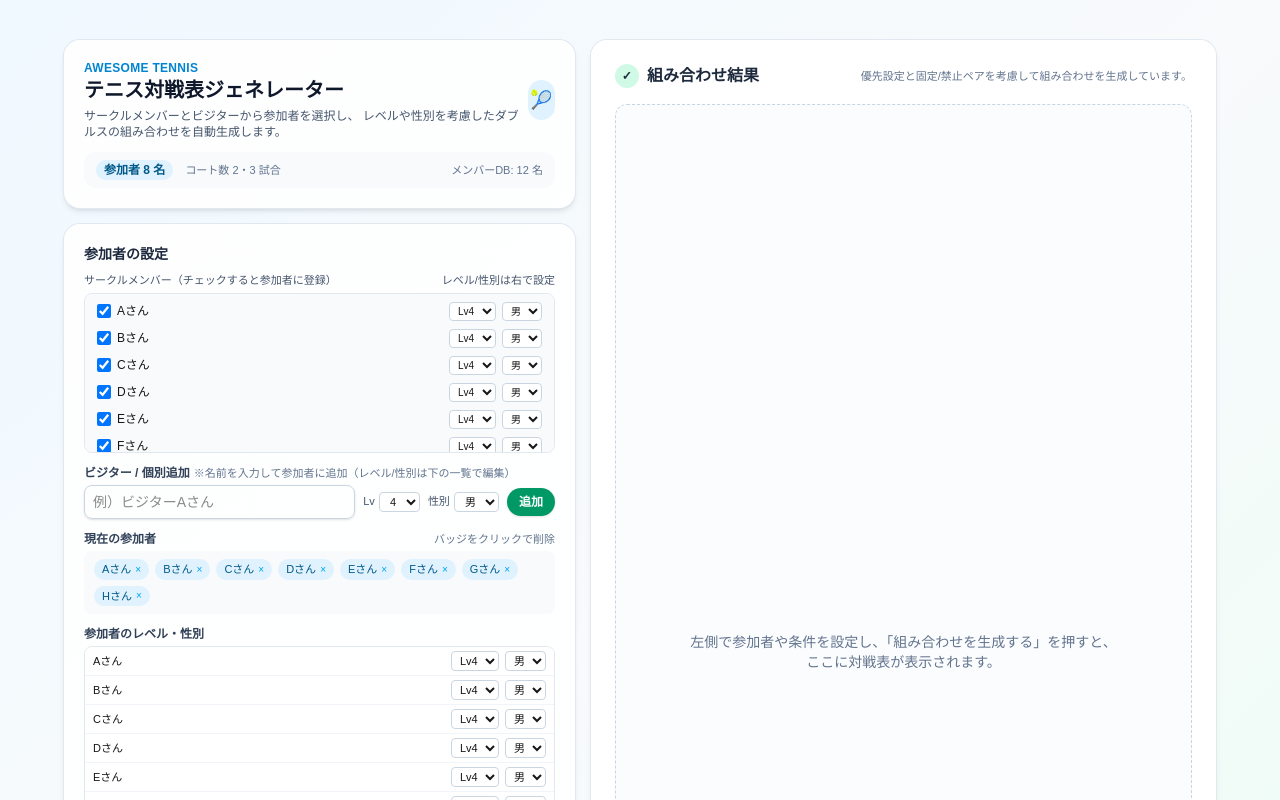
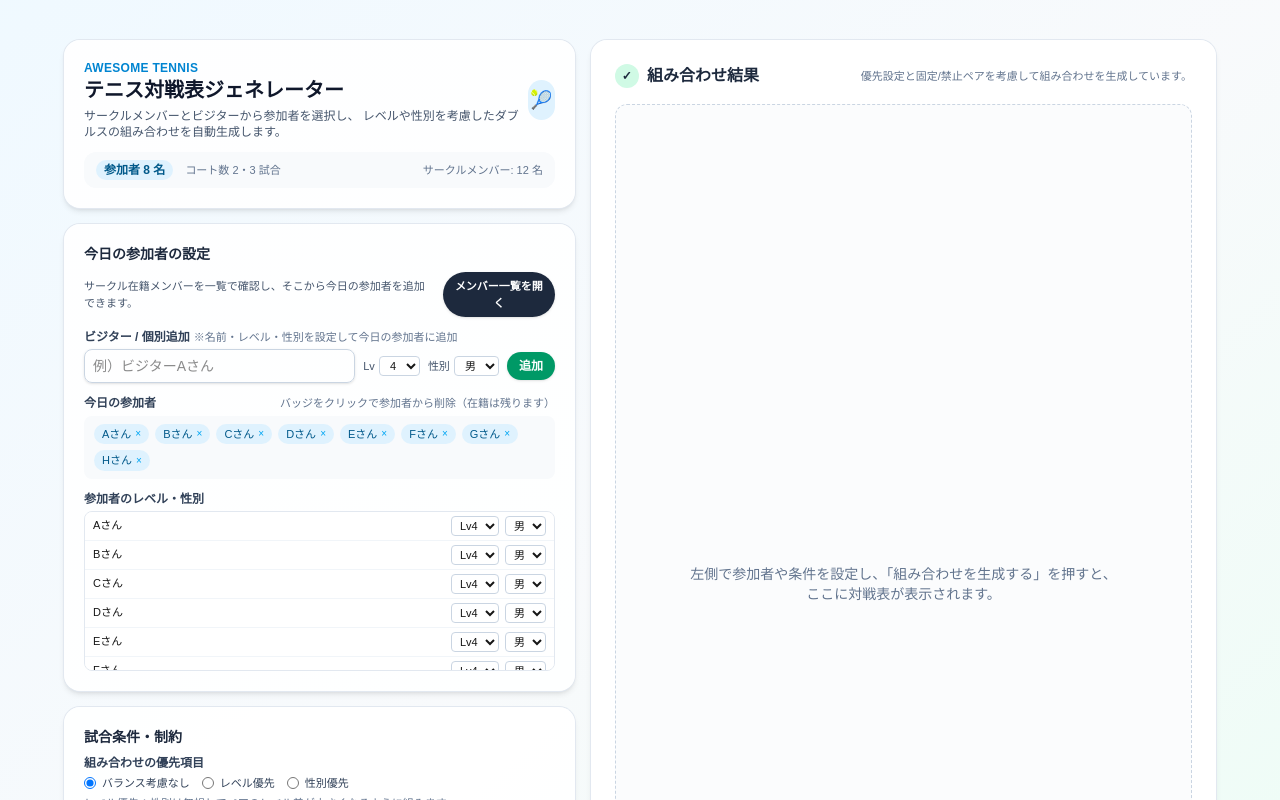
Before and after one commit to ToyohiroArita/tennis-matches, a Next.js app: page / in a window 1280 px wide. Shown: the top 800 px of the page. Built offline with nearby package versions, Linux system fonts and the light colour scheme.

Commit message:
メンバーをモーダルで管理

```diff
--- a/app/page.tsx
+++ b/app/page.tsx
@@ -1,6 +1,6 @@
 "use client";
 
-import { useState } from "react";
+import { useState, useEffect } from "react";
 
 type Gender = "M" | "F";
 
@@ -29,8 +29,8 @@ type Player = {
 
 type PriorityMode = "none" | "level" | "gender";
 
-// ▼ サークルメンバー「データベース」（名前だけ、設定は別stateで管理）
-const MEMBER_DATABASE: string[] = [
+// 在籍メンバーの初期値
+const INITIAL_MEMBERS: string[] = [
   "Aさん",
   "Bさん",
   "Cさん",
@@ -45,7 +45,7 @@ const MEMBER_DATABASE: string[] = [
   "Lさん",
 ];
 
-// 初期の参加者
+// 初期参加者（↑から何人か）
 const INITIAL_PARTICIPANTS: string[] = [
   "Aさん",
   "Bさん",
@@ -61,6 +61,45 @@ const DEFAULT_SETTINGS: PlayerSettings = {
   level: 4,
   gender: "M",
 };
+
+const STORAGE_KEY = "tennis-matches-state-v1";
+
+type StoredState = {
+  members: string[];
+  participants: string[];
+  playerSettings: Record<string, PlayerSettings>;
+  fixedPairs: Team[];
+  forbiddenPairs: Team[];
+  courtCount: number;
+  matchCount: number;
+  priorityMode: PriorityMode;
+};
+
+// localStorage から一度だけ読み込んでキャッシュする
+let cachedStoredState: Partial<StoredState> | null | undefined;
+
+function getStoredState(): Partial<StoredState> | null {
+  if (cachedStoredState !== undefined) {
+    return cachedStoredState;
+  }
+  if (typeof window === "undefined") {
+    cachedStoredState = null;
+    return null;
+  }
+  try {
+    const raw = localStorage.getItem(STORAGE_KEY);
+    if (!raw) {
+      cachedStoredState = null;
+      return null;
+    }
+    const data = JSON.parse(raw) as Partial<StoredState>;
+    cachedStoredState = data;
+    return data;
+  } catch {
+    cachedStoredState = null;
+    return null;
+  }
+}
 
 // 配列シャッフル（フィッシャー–イェーツ）
 function shuffleArray<T>(array: T[]): T[] {
@@ -217,9 +256,28 @@ function generateRounds(
 }
 
 export default function Page() {
-  // ▼ この日の「参加者」リスト（メンバー＋ビジター）
-  const [participants, setParticipants] =
-    useState<string[]>(INITIAL_PARTICIPANTS);
+  // ▼ 在籍メンバー（サークルメンバーDB）
+  const [members, setMembers] = useState<string[]>(() => {
+    const stored = getStoredState();
+    if (stored && Array.isArray(stored.members)) {
+      return stored.members;
+    }
+    return INITIAL_MEMBERS;
+  });
+
+  // ▼ 今日の「参加者」リスト（メンバー＋ビジター）
+  const [participants, setParticipants] = useState<string[]>(() => {
+    const stored = getStoredState();
+    if (stored && Array.isArray(stored.participants)) {
+      return stored.participants;
+    }
+    return INITIAL_PARTICIPANTS;
+  });
+
+  // 新規メンバー追加用（モーダル内）
+  const [newMemberName, setNewMemberName] = useState("");
+
+  // 新規ビジター（参加者）追加用
   const [newParticipantName, setNewParticipantName] = useState("");
   const [newParticipantLevel, setNewParticipantLevel] = useState(4);
   const [newParticipantGender, setNewParticipantGender] = useState<Gender>("M");
@@ -227,12 +285,123 @@ export default function Page() {
   // ▼ 各プレーヤーの設定（レベル・性別）
   const [playerSettings, setPlayerSettings] = useState<
     Record<string, PlayerSettings>
-  >({});
+  >(() => {
+    const stored = getStoredState();
+    if (
+      stored &&
+      stored.playerSettings &&
+      typeof stored.playerSettings === "object"
+    ) {
+      return stored.playerSettings;
+    }
+    return {};
+  });
 
   const getSettings = (name: string): PlayerSettings => {
     return playerSettings[name] ?? DEFAULT_SETTINGS;
   };
 
+  const updateSettings = (name: string, patch: Partial<PlayerSettings>) => {
+    setPlayerSettings((prev) => {
+      const current = prev[name] ?? DEFAULT_SETTINGS;
+      return {
+        ...prev,
+        [name]: { ...current, ...patch },
+      };
+    });
+  };
+
+  // ▼ 制約：固定ペア・禁止ペア
+  const [fixedPairs, setFixedPairs] = useState<Team[]>(() => {
+    const stored = getStoredState();
+    if (stored && Array.isArray(stored.fixedPairs)) {
+      return stored.fixedPairs;
+    }
+    return [];
+  });
+
+  const [forbiddenPairs, setForbiddenPairs] = useState<Team[]>(() => {
+    const stored = getStoredState();
+    if (stored && Array.isArray(stored.forbiddenPairs)) {
+      return stored.forbiddenPairs;
+    }
+    return [];
+  });
+
+  // ▼ ペア追加用ポップアップ
+  const [pairPickerOpen, setPairPickerOpen] = useState<
+    null | "fixed" | "forbidden"
+  >(null);
+  const [pairPickerSelection, setPairPickerSelection] = useState<string[]>([]);
+
+  // ▼ メンバー管理 & 参加者追加用モーダル
+  const [memberModalOpen, setMemberModalOpen] = useState(false);
+  const [memberModalSelection, setMemberModalSelection] = useState<string[]>(
+    []
+  );
+
+  // ▼ 優先モード
+  const [priorityMode, setPriorityMode] = useState<PriorityMode>(() => {
+    const stored = getStoredState();
+    if (
+      stored &&
+      (stored.priorityMode === "none" ||
+        stored.priorityMode === "level" ||
+        stored.priorityMode === "gender")
+    ) {
+      return stored.priorityMode;
+    }
+    return "none";
+  });
+
+  // ▼ 条件
+  const [courtCount, setCourtCount] = useState(() => {
+    const stored = getStoredState();
+    if (stored && typeof stored.courtCount === "number") {
+      return stored.courtCount;
+    }
+    return 2;
+  });
+
+  const [matchCount, setMatchCount] = useState(() => {
+    const stored = getStoredState();
+    if (stored && typeof stored.matchCount === "number") {
+      return stored.matchCount;
+    }
+    return 3;
+  });
+
+  const [rounds, setRounds] = useState<RoundView[] | null>(null);
+  const [error, setError] = useState<string | null>(null);
+
+  // ▼ メンバー管理用関数
+  const addMember = (name: string) => {
+    const trimmed = name.trim();
+    if (!trimmed) return;
+    setMembers((prev) => (prev.includes(trimmed) ? prev : [...prev, trimmed]));
+  };
+
+  const removeMember = (name: string) => {
+    // 在籍メンバーから削除
+    setMembers((prev) => prev.filter((m) => m !== name));
+    // 参加者からも削除
+    setParticipants((prev) => prev.filter((p) => p !== name));
+    // 固定／禁止ペアから除外
+    setFixedPairs((prev) => prev.filter(([a, b]) => a !== name && b !== name));
+    setForbiddenPairs((prev) =>
+      prev.filter(([a, b]) => a !== name && b !== name)
+    );
+    // 設定も削除
+    setPlayerSettings((prev) => {
+      const copy = { ...prev };
+      delete copy[name];
+      return copy;
+    });
+    // モーダル内の選択からも外す
+    setMemberModalSelection((prev) => prev.filter((n) => n !== name));
+  };
+
+  // ▼ プレイヤーカード（名前 + Lv + 性別色）
   const PlayerCard = ({ name }: { name: string }) => {
     const s = getSettings(name);
     const isMale = s.gender === "M";
@@ -253,35 +422,6 @@ export default function Page() {
     );
   };
 
-  const updateSettings = (name: string, patch: Partial<PlayerSettings>) => {
-    setPlayerSettings((prev) => {
-      const current = prev[name] ?? DEFAULT_SETTINGS;
-      return {
-        ...prev,
-        [name]: { ...current, ...patch },
-      };
-    });
-  };
-
-  // ▼ 制約：固定ペア・禁止ペア
-  const [fixedPairs, setFixedPairs] = useState<Team[]>([]);
-  const [forbiddenPairs, setForbiddenPairs] = useState<Team[]>([]);
-
-  // ▼ ペア追加用ポップアップ
-  const [pairPickerOpen, setPairPickerOpen] = useState<
-    null | "fixed" | "forbidden"
-  >(null);
-  const [pairPickerSelection, setPairPickerSelection] = useState<string[]>([]);
-
-  // ▼ 優先モード
-  const [priorityMode, setPriorityMode] = useState<PriorityMode>("none");
-
-  // ▼ 条件
-  const [courtCount, setCourtCount] = useState(2);
-  const [matchCount, setMatchCount] = useState(3);
-  const [rounds, setRounds] = useState<RoundView[] | null>(null);
-  const [error, setError] = useState<string | null>(null);
-
   const addParticipant = (name: string) => {
     const trimmed = name.trim();
     if (!trimmed) return;
@@ -298,30 +438,19 @@ export default function Page() {
     );
   };
 
-  const toggleMemberParticipant = (member: string) => {
-    setParticipants((prev) =>
-      prev.includes(member)
-        ? prev.filter((p) => p !== member)
-        : [...prev, member]
-    );
-    if (participants.includes(member)) {
-      setFixedPairs((prev) =>
-        prev.filter(([a, b]) => a !== member && b !== member)
-      );
-      setForbiddenPairs((prev) =>
-        prev.filter(([a, b]) => a !== member && b !== member)
-      );
-    }
+  const handleAddNewMember = () => {
+    addMember(newMemberName);
+    setNewMemberName("");
   };
 
   const handleAddNewParticipant = () => {
     const name = newParticipantName.trim();
     if (!name) return;
 
-    // 参加者として追加
+    // 参加者として追加（ビジター）
     addParticipant(name);
 
-    // この時点でレベル・性別も設定
+    // レベル・性別も同時に設定
     updateSettings(name, {
       level: newParticipantLevel,
       gender: newParticipantGender,
@@ -333,6 +462,35 @@ export default function Page() {
     setNewParticipantGender("M");
   };
 
+  // メンバー選択モーダル操作
+  const openMemberModal = () => {
+    setMemberModalOpen(true);
+    setMemberModalSelection([]);
+  };
+
+  const closeMemberModal = () => {
+    setMemberModalOpen(false);
+    setMemberModalSelection([]);
+  };
+
+  const toggleMemberModalSelection = (name: string) => {
+    setMemberModalSelection((prev) =>
+      prev.includes(name) ? prev.filter((n) => n !== name) : [...prev, name]
+    );
+  };
+
+  const handleAddMembersToParticipants = () => {
+    if (memberModalSelection.length > 0) {
+      setParticipants((prev) => {
+        const set = new Set(prev);
+        memberModalSelection.forEach((n) => set.add(n));
+        return Array.from(set);
+      });
+    }
+    closeMemberModal();
+  };
+
+  // ペア選択モーダル
   const openPairPicker = (mode: "fixed" | "forbidden") => {
     setPairPickerOpen(mode);
     setPairPickerSelection([]);
@@ -439,11 +597,40 @@ export default function Page() {
     }
   };
 
+  // ▼ 状態が変わるたびに localStorage に保存
+  useEffect(() => {
+    if (typeof window === "undefined") return;
+    const data: StoredState = {
+      members,
+      participants,
+      playerSettings,
+      fixedPairs,
+      forbiddenPairs,
+      courtCount,
+      matchCount,
+      priorityMode,
+    };
+    try {
+      localStorage.setItem(STORAGE_KEY, JSON.stringify(data));
+    } catch (e) {
+      console.error("Failed to save state to localStorage", e);
+    }
+  }, [
+    members,
+    participants,
+    playerSettings,
+    fixedPairs,
+    forbiddenPairs,
+    courtCount,
+    matchCount,
+    priorityMode,
+  ]);
+
   return (
     <main className="min-h-screen bg-gradient-to-br from-sky-50 via-slate-50 to-emerald-50 px-3 py-6 md:px-6 md:py-10">
       <div className="mx-auto flex max-w-6xl flex-col gap-4 md:flex-row">
         {/* 左側：参加者・条件の設定パネル */}
-        <section className="w-full space-y-4 md:w-[45%]">
+        <section className="w全 space-y-4 md:w-[45%]">
           {/* タイトル */}
           <div className="rounded-2xl bg-white/90 p-4 shadow-md ring-1 ring-slate-200 md:p-5">
             <div className="mb-3 flex items-center justify-between gap-2">
@@ -475,76 +662,29 @@ export default function Page() {
                 </span>
               </div>
               <span className="text-[11px] text-slate-500">
-                メンバーDB: {MEMBER_DATABASE.length} 名
+                サークルメンバー: {members.length} 名
               </span>
             </div>
           </div>
 
-          {/* 参加者設定 */}
+          {/* 参加者設定（メイン画面） */}
           <div className="rounded-2xl bg-white/90 p-4 shadow-md ring-1 ring-slate-200 md:p-5">
             <h2 className="mb-2 text-sm font-semibold text-slate-800">
-              参加者の設定
+              今日の参加者の設定
             </h2>
 
-            {/* サークルメンバー一覧 */}
-            <div className="mb-3">
-              <div className="mb-1 flex items-center justify-between text-[11px] text-slate-600">
-                <span>サークルメンバー（チェックすると参加者に登録）</span>
-                <span>レベル/性別は右で設定</span>
+            {/* メンバーから追加ボタン */}
+            <div className="mb-3 flex items-center justify-between gap-2">
+              <div className="text-[11px] text-slate-600">
+                サークル在籍メンバーを一覧で確認し、そこから今日の参加者を追加できます。
               </div>
-              <div className="max-h-40 space-y-1 overflow-y-auto rounded-lg border border-slate-200 bg-slate-50 px-2 py-1.5 text-xs">
-                {MEMBER_DATABASE.map((member) => {
-                  const checked = participants.includes(member);
-                  const s = getSettings(member);
-                  return (
-                    <div
-                      key={member}
-                      className="flex items-center justify-between rounded-md px-1 py-0.5 hover:bg-sky-50"
-                    >
-                      <label className="flex flex-1 cursor-pointer items-center gap-1.5">
-                        <input
-                          type="checkbox"
-                          checked={checked}
-                          onChange={() => toggleMemberParticipant(member)}
-                          className="h-3.5 w-3.5 rounded border-slate-300 text-sky-600 focus:ring-sky-500"
-                        />
-                        <span>{member}</span>
-                      </label>
-                      <div className="flex items-center gap-1.5 text-[10px]">
-                        <select
-                          value={s.level}
-                          onChange={(e) =>
-                            updateSettings(member, {
-                              level: Number(e.target.value) || 4,
-                            })
-                          }
-                          className="rounded border border-slate-300 bg-white px-1 py-0.5"
-                        >
-                          {Array.from({ length: 8 }, (_, i) => i + 1).map(
-                            (lv) => (
-                              <option key={lv} value={lv}>
-                                Lv{lv}
-                              </option>
-                            )
-                          )}
-                        </select>
-                        <select
-                          value={s.gender}
-                          onChange={(e) =>
-                            updateSettings(member, {
-                              gender: e.target.value as Gender,
-                            })
-                          }
-                          className="rounded border border-slate-300 bg-white px-1 py-0.5"
-                        >
-                          <option value="M">男</option>
-                          <option value="F">女</option>
-                        </select>
-                      </div>
-                    </div>
-                  );
-                })}
-              </div>
+              <button
+                type="button"
+                onClick={openMemberModal}
+                className="inline-flex items-center rounded-full bg-slate-800 px-3 py-1.5 text-[11px] font-semibold text-white shadow-sm hover:bg-slate-900"
+              >
+                メンバー一覧を開く
+              </button>
             </div>
 
             {/* ビジター・個別追加 */}
@@ -552,7 +692,7 @@ export default function Page() {
               <label className="mb-1 block text-xs font-semibold text-slate-700">
                 ビジター / 個別追加
                 <span className="ml-1 text-[11px] font-normal text-slate-500">
-                  ※名前を入力して参加者に追加（レベル/性別は下の一覧で編集）
+                  ※名前・レベル・性別を設定して今日の参加者に追加
                 </span>
               </label>
               <div className="flex flex-col gap-2 md:flex-row md:items-center">
@@ -564,7 +704,6 @@ export default function Page() {
                   className="flex-1 rounded-lg border border-slate-300 px-2 py-1.5 text-xs md:text-sm shadow-sm focus:border-sky-500 focus:outline-none focus:ring-2 focus:ring-sky-500/40"
                 />
 
-                {/* レベルと性別の設定 */}
                 <div className="flex items-center gap-2 text-[11px]">
                   <div className="flex items-center gap-1">
                     <span className="text-slate-600">Lv</span>
@@ -612,15 +751,15 @@ export default function Page() {
             <div className="mb-3">
               <div className="mb-1 flex items-center justify-between">
                 <span className="text-xs font-semibold text-slate-700">
-                  現在の参加者
+                  今日の参加者
                 </span>
                 <span className="text-[11px] text-slate-500">
-                  バッジをクリックで削除
+                  バッジをクリックで参加者から削除（在籍は残ります）
                 </span>
               </div>
               {participants.length === 0 ? (
                 <p className="rounded-lg bg-slate-50 px-3 py-2 text-[11px] text-slate-500">
-                  まだ参加者が登録されていません。メンバーにチェックを入れるか、ビジターを追加してください。
+                  まだ参加者が登録されていません。メンバー一覧を開くか、ビジターを追加してください。
                 </p>
               ) : (
                 <div className="flex flex-wrap gap-1.5 rounded-lg bg-slate-50 px-2.5 py-2">
@@ -1041,6 +1180,127 @@ export default function Page() {
           </div>
         </div>
       )}
+
+      {/* メンバー管理 & 参加者追加モーダル */}
+      {memberModalOpen && (
+        <div className="fixed inset-0 z-40 flex items-center justify-center bg-black/30 px-3">
+          <div className="w-full max-w-md rounded-2xl bg-white p-4 shadow-xl ring-1 ring-slate-200">
+            <h3 className="mb-1 text-sm font-semibold text-slate-800">
+              サークルメンバー管理 & 参加者追加
+            </h3>
+            <p className="mb-2 text-[11px] text-slate-500">
+              サークル在籍メンバーを管理し、今日の参加者として追加したい人にチェックを入れてください。
+            </p>
+
+            {/* メンバー追加 */}
+            <div className="mb-2 flex flex-col gap-2 md:flex-row md:items-center">
+              <input
+                type="text"
+                value={newMemberName}
+                onChange={(e) => setNewMemberName(e.target.value)}
+                placeholder="例）佐藤さん"
+                className="flex-1 rounded-lg border border-slate-300 px-2 py-1.5 text-xs md:text-sm shadow-sm focus:border-sky-500 focus:outline-none focus:ring-2 focus:ring-sky-500/40"
+              />
+              <button
+                type="button"
+                onClick={handleAddNewMember}
+                className="inline-flex items-center justify-center rounded-full bg-slate-800 px-3 py-1.5 text-[11px] font-semibold text-white shadow-sm hover:bg-slate-900"
+              >
+                メンバー追加
+              </button>
+            </div>
+
+            {/* メンバー一覧 */}
+            <div className="max-h-64 space-y-1 overflow-y-auto rounded-lg border border-slate-200 bg-slate-50 px-2 py-1.5 text-xs">
+              {members.length === 0 && (
+                <p className="px-1 py-1 text-[11px] text-slate-500">
+                  まだサークルメンバーが登録されていません。上の欄から追加してください。
+                </p>
+              )}
+              {members.map((name) => {
+                const checked = memberModalSelection.includes(name);
+                const s = getSettings(name);
+                return (
+                  <div
+                    key={name}
+                    className="flex items-center justify-between gap-1 rounded-md px-1 py-0.5 hover:bg-sky-50"
+                  >
+                    <label className="flex flex-1 cursor-pointer items-center gap-1.5">
+                      <input
+                        type="checkbox"
+                        checked={checked}
+                        onChange={() => toggleMemberModalSelection(name)}
+                        className="h-3.5 w-3.5 rounded border-slate-300 text-sky-600 focus:ring-sky-500"
+                      />
+                      <span className="truncate">{name}</span>
+                    </label>
+                    <div className="flex items-center gap-1.5 text-[10px]">
+                      <select
+                        value={s.level}
+                        onChange={(e) =>
+                          updateSettings(name, {
+                            level: Number(e.target.value) || 4,
+                          })
+                        }
+                        className="rounded border border-slate-300 bg-white px-1 py-0.5"
+                      >
+                        {Array.from({ length: 8 }, (_, i) => i + 1).map(
+                          (lv) => (
+                            <option key={lv} value={lv}>
+                              Lv{lv}
+                            </option>
+                          )
+                        )}
+                      </select>
+                      <select
+                        value={s.gender}
+                        onChange={(e) =>
+                          updateSettings(name, {
+                            gender: e.target.value as Gender,
+                          })
+                        }
+                        className="rounded border border-slate-300 bg-white px-1 py-0.5"
+                      >
+                        <option value="M">男</option>
+                        <option value="F">女</option>
+                      </select>
+                      <button
+                        type="button"
+                        onClick={() => removeMember(name)}
+                        className="rounded-full bg-red-50 px-2 py-0.5 text-[10px] text-red-600 hover:bg-red-100"
+                      >
+                        削除
+                      </button>
+                    </div>
+                  </div>
+                );
+              })}
+            </div>
+
+            <div className="mt-3 flex justify-end gap-2 text-xs">
+              <button
+                type="button"
+                onClick={closeMemberModal}
+                className="rounded-full border border-slate-300 px-3 py-1.5 text-slate-600 hover:bg-slate-50"
+              >
+                閉じる
+              </button>
+              <button
+                type="button"
+                onClick={handleAddMembersToParticipants}
+                disabled={memberModalSelection.length === 0}
+                className={`rounded-full px-3 py-1.5 font-semibold text-white ${
+                  memberModalSelection.length > 0
+                    ? "bg-sky-600 hover:bg-sky-700"
+                    : "cursor-not-allowed bg-sky-300"
+                }`}
+              >
+                参加者に追加
+              </button>
+            </div>
+          </div>
+        </div>
+      )}
     </main>
   );
 }
```
